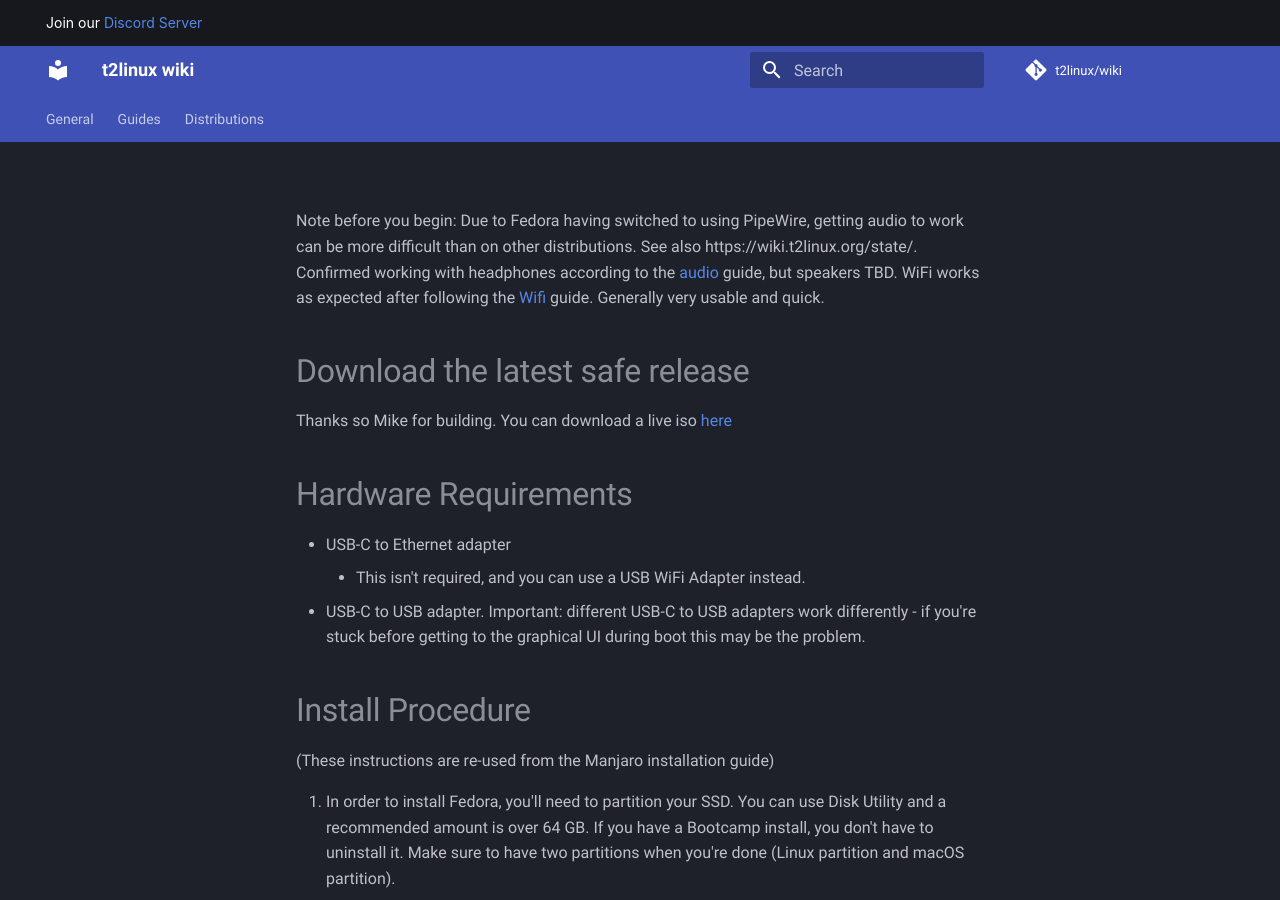
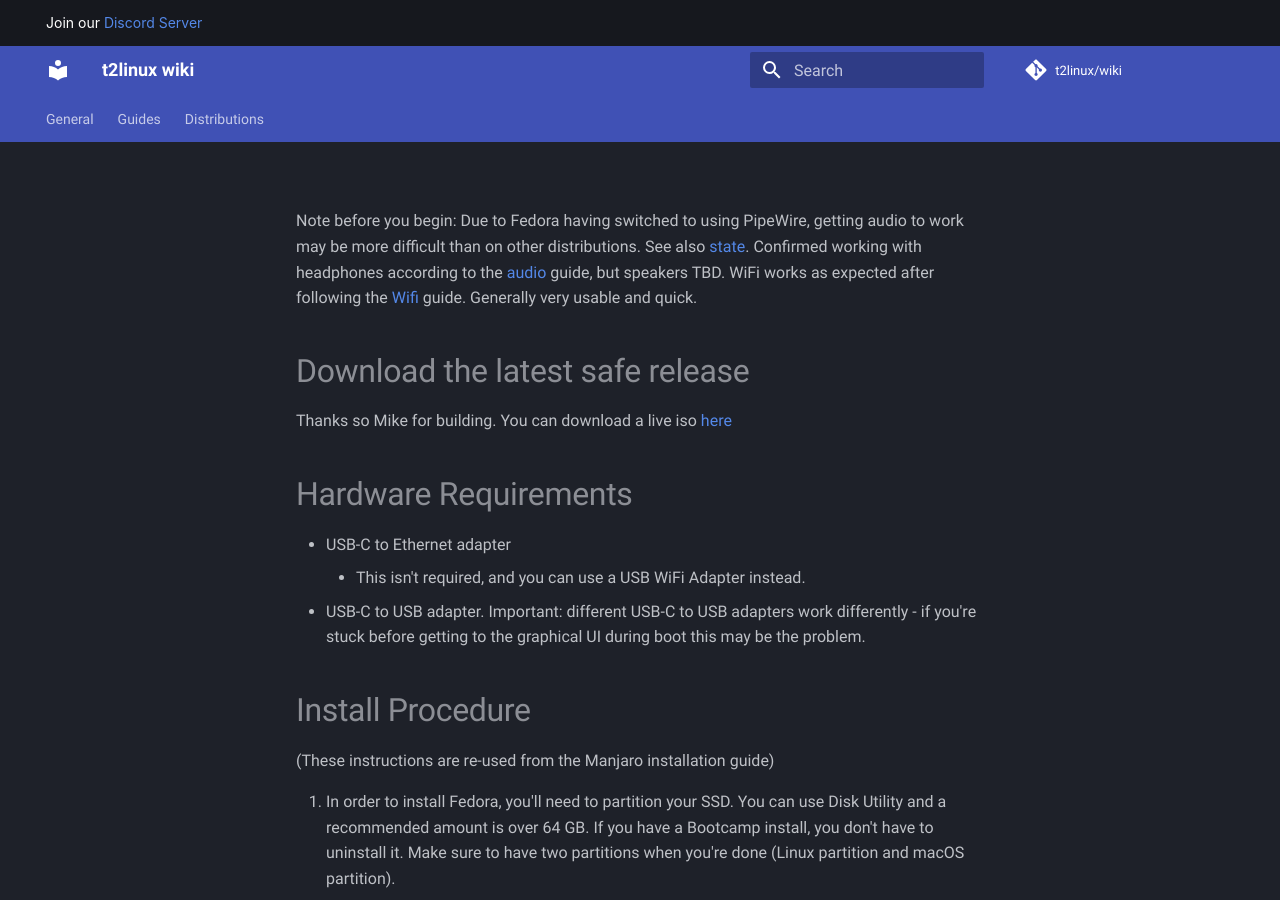
Before and after one commit to t2linux/wiki, an MkDocs documentation site: the page built from docs/distributions/fedora/installation.md, in a window 1280 px wide and 900 px high. Built offline with MkDocs 1.6.1 and Material for MkDocs 9.7.7, drawn with Linux system fonts in a browser that asks for light colours; comment, search, counter and statistics services are not loaded.

Commit message:
added better link

```diff
--- a/docs/distributions/fedora/installation.md
+++ b/docs/distributions/fedora/installation.md
@@ -1,4 +1,4 @@
-Note before you begin: Due to Fedora having switched to using PipeWire, getting audio to work can be more difficult than on other distributions. See also https://wiki.t2linux.org/state/. Confirmed working with headphones according to the [audio](https://wiki.t2linux.org/guides/audio-config/) guide, but speakers TBD. WiFi works as expected after following the [Wifi](https://wiki.t2linux.org/guides/wifi/) guide. Generally very usable and quick.
+Note before you begin: Due to Fedora having switched to using PipeWire, getting audio to work may be more difficult than on other distributions. See also [state](https://wiki.t2linux.org/state/). Confirmed working with headphones according to the [audio](https://wiki.t2linux.org/guides/audio-config/) guide, but speakers TBD. WiFi works as expected after following the [Wifi](https://wiki.t2linux.org/guides/wifi/) guide. Generally very usable and quick.
 
 # Download the latest safe release
 
```
